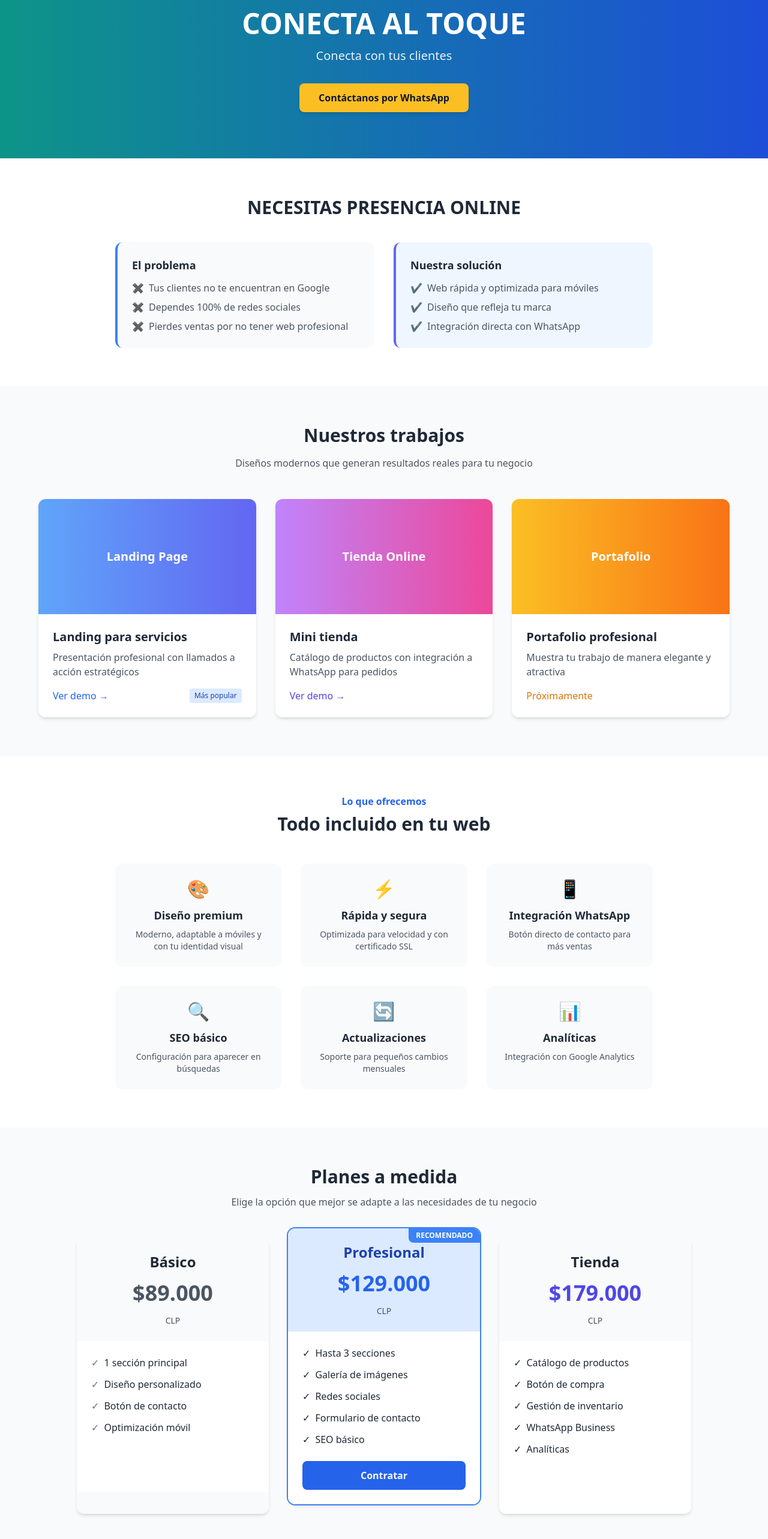
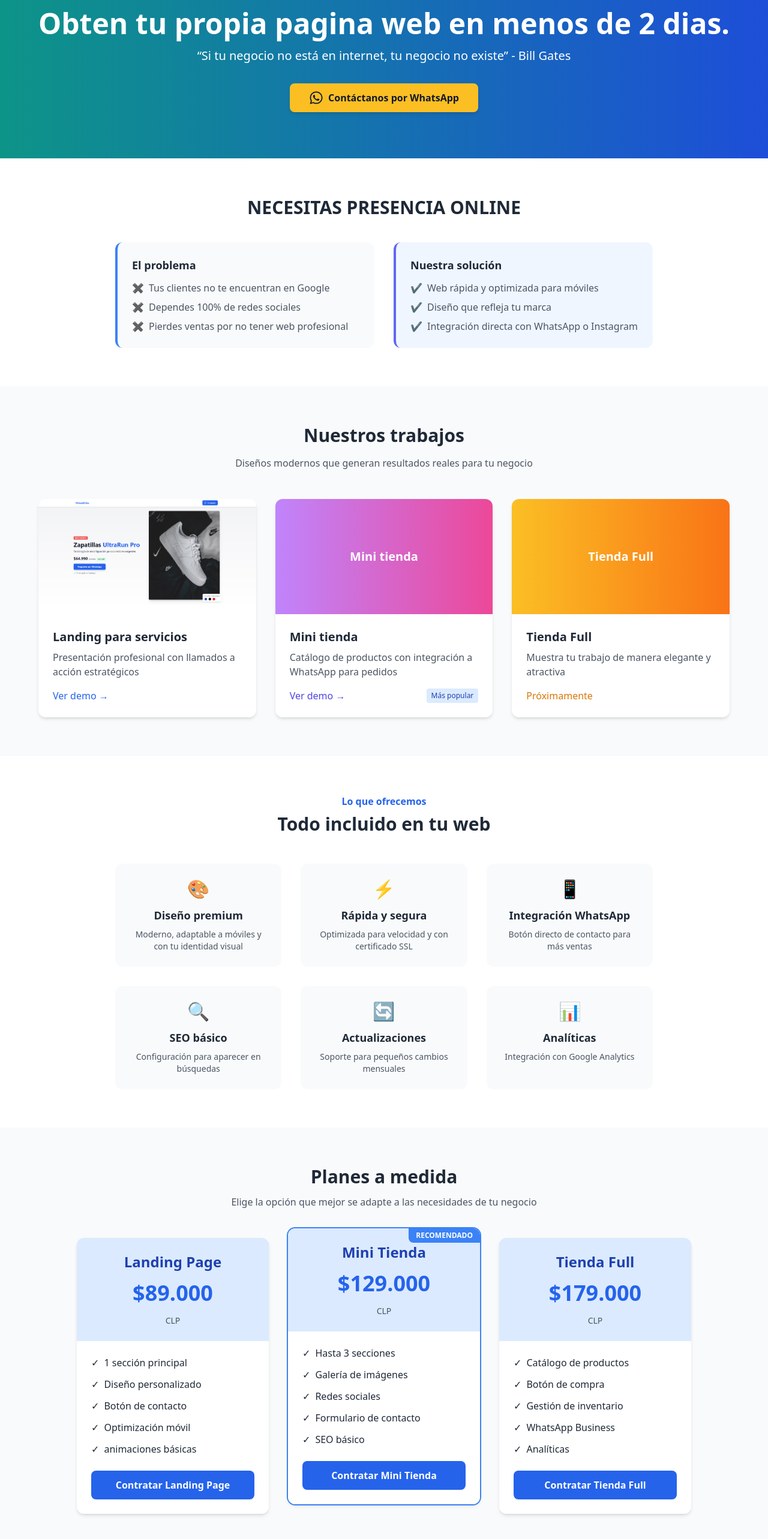
Before and after one commit to JoaquinRCDC/ConectaAlToque, a React (Vite) app: page / in a window 1280 px wide. Shown: the part 216-2782 px from the top of the page at 60% size. Built offline with nearby package versions, Linux system fonts and the light colour scheme.

Commit message:
Mini tienda, falta api ig

```diff
--- a/package.json
+++ b/package.json
@@ -8,8 +8,10 @@
     "preview": "vite preview"
   },
   "dependencies": {
+    "aos": "^2.3.4",
     "react": "^18.2.0",
     "react-dom": "^18.2.0",
+    "react-icons": "^5.5.0",
     "react-router-dom": "^7.6.2"
   },
   "devDependencies": {
--- a/src/App.jsx
+++ b/src/App.jsx
@@ -1,17 +1,28 @@
 const logobanner = new URL('./assets/logobanner.png', import.meta.url).href;
+const EjemploLanding = new URL('./assets/EjemploLanding.png', import.meta.url).href;
+
+import { FaWhatsapp } from "react-icons/fa";
+import AOS from "aos";
+import "aos/dist/aos.css";
+import { useEffect } from "react";
 
 export default function App() {
+   useEffect(() => {
+    AOS.init({ duration: 1500 });
+  }, []);
 
 
   return (
 
-    <div className="font-sans text-gray-800 antialiased">
+
+
+    <div className="font-sans text-gray-800 antialiased" data-aos="fade-up">
       {/* Hero Section - Mejorado con gradiente más suave y mejor espaciado */}
       <header className="bg-gradient-to-r from-teal-600 to-blue-700 text-white py-12 px-4 flex items-center justify-center min-h-[60vh]">
         <div className="max-w-6xl w-full mx-auto">
           <div className="flex flex-col items-center text-center">
             {/* Logo centrado */}
-            <div className="mb-8 w-full max-w-[280px] md:max-w-[350px]">
+            <div className="mb-8 w-full max-w-[280px] md:max-w-[350px]" data-aos="fade-up">
               <img
                 src={logobanner}
                 alt="Logo Conecta al Toque"
@@ -20,26 +31,31 @@ export default function App() {
             </div>
 
             {/* Contenido de texto */}
-            <h1 className="text-4xl md:text-5xl font-bold mb-4">CONECTA AL TOQUE</h1>
-            <p className="text-xl mb-8 opacity-90 max-w-2xl mx-auto">Conecta con tus clientes</p>
+            <h1 className="text-4xl md:text-5xl font-bold mb-4" data-aos="fade-up">Obten tu propia pagina web en menos de 2 dias.</h1>
+            <p className="text-xl mb-8 opacity-90 max-w-2xl mx-auto" data-aos="fade-up" >“Si tu negocio no está en internet, tu negocio no existe” - Bill Gates</p>
 
             {/* Botón */}
+            <div data-aos="fade-up">
             <a
-              href="#contacto"
-              className="inline-block bg-amber-400 hover:bg-amber-300 text-gray-900 font-bold px-8 py-3 rounded-lg transition-colors shadow-md hover:shadow-lg transform hover:-translate-y-1"
+              href="https://wa.me/56929240183?text=Hola!%20Estoy%20interesado%20en%20una%20página%20web%20con%20ConectAlToque"
+              target="_blank"
+              rel="noopener noreferrer"
+              className="inline-flex items-center gap-2 bg-amber-400 hover:bg-amber-300 text-gray-900 font-bold px-8 py-3 rounded-lg transition-colors shadow-md hover:shadow-lg transform hover:-translate-y-1"
             >
+              <FaWhatsapp className="text-2xl" />
               Contáctanos por WhatsApp
             </a>
+            </div>
           </div>
         </div>
       </header>
 
       {/* Problema + Solución - Mejor jerarquía */}
-      <section className="py-16 px-4 bg-white">
+      <section className="py-16 px-4 bg-white " data-aos="fade-up">
         <div className="max-w-4xl mx-auto text-center">
           <h2 className="text-3xl font-bold mb-6">NECESITAS PRESENCIA ONLINE</h2>
           <div className="grid md:grid-cols-2 gap-8 text-left mt-10">
-            <div className="bg-gray-50 p-6 rounded-xl border-l-4 border-blue-500">
+            <div className="bg-gray-50 p-6 rounded-xl border-l-4 border-blue-500 transition-transform duration-300 hover:scale-[1.02] hover:shadow-lg" >
               <h3 className="font-bold text-lg mb-3 text-gray-800">El problema</h3>
               <ul className="space-y-2 text-gray-600">
                 <li className="flex items-start">
@@ -56,7 +72,7 @@ export default function App() {
                 </li>
               </ul>
             </div>
-            <div className="bg-blue-50 p-6 rounded-xl border-l-4 border-indigo-500">
+            <div className="bg-blue-50 p-6 rounded-xl border-l-4 border-indigo-500 transition-transform duration-300 hover:scale-[1.02] hover:shadow-lg">
               <h3 className="font-bold text-lg mb-3 text-gray-800">Nuestra solución</h3>
               <ul className="space-y-2 text-gray-600">
                 <li className="flex items-start">
@@ -69,7 +85,7 @@ export default function App() {
                 </li>
                 <li className="flex items-start">
                   <span className="text-green-500 mr-2">✔</span>
-                  <span>Integración directa con WhatsApp</span>
+                  <span>Integración directa con WhatsApp o Instagram</span>
                 </li>
               </ul>
             </div>
@@ -78,7 +94,7 @@ export default function App() {
       </section>
 
       {/* Ejemplos de páginas - Cards mejoradas */}
-      <section className="py-16 px-4 bg-gray-50">
+      <section className="py-16 px-4 bg-gray-50" data-aos="fade-up" id="servicios">
         <div className="max-w-6xl mx-auto">
           <div className="text-center mb-12">
             <h2 className="text-3xl font-bold mb-4">Nuestros trabajos</h2>
@@ -87,12 +103,18 @@ export default function App() {
             </p>
           </div>
 
-          <div className="grid gap-8 md:grid-cols-2 lg:grid-cols-3">
+          <div className="grid gap-8 md:grid-cols-2 lg:grid-cols-3"> <a href="/ejemplo-landing">
             {/* Ejemplo Landing */}
+
             <div className="bg-white rounded-xl shadow-md overflow-hidden transition-transform duration-300 hover:scale-[1.02] hover:shadow-lg">
-              <div className="h-48 bg-gradient-to-r from-blue-400 to-indigo-500 flex items-center justify-center">
-                <span className="text-white text-xl font-bold">Landing Page</span>
+              <div className="h-48 overflow-hidden">
+                <img
+                  src={EjemploLanding}
+                  alt="Preview Landing"
+                  className="w-full h-full object-cover"
+                />
               </div>
+
               <div className="p-6">
                 <h3 className="font-bold text-xl mb-2">Landing para servicios</h3>
                 <p className="text-gray-600 mb-4">
@@ -105,39 +127,50 @@ export default function App() {
                   >
                     Ver demo →
                   </a>
-                  <span className="text-xs bg-blue-100 text-blue-800 px-2 py-1 rounded">
-                    Más popular
-                  </span>
-                </div>
-              </div>
+
+
                 </div>
 
+              </div>
+
+            </div>
+            </a>
+
             {/* Ejemplo Tienda */}
-            <div className="bg-white rounded-xl shadow-md overflow-hidden transition-transform duration-300 hover:scale-[1.02] hover:shadow-lg">
+            <div className="bg-white rounded-xl shadow-md overflow-hidden transition-transform duration-300 hover:scale-[1.02] hover:shadow-lg"  > <a href="/ejemplo-tienda" >
               <div className="h-48 bg-gradient-to-r from-purple-400 to-pink-500 flex items-center justify-center">
-                <span className="text-white text-xl font-bold">Tienda Online</span>
+                <span className="text-white text-xl font-bold">Mini tienda</span>
               </div>
               <div className="p-6">
                 <h3 className="font-bold text-xl mb-2">Mini tienda</h3>
                 <p className="text-gray-600 mb-4">
                   Catálogo de productos con integración a WhatsApp para pedidos
                 </p>
+                <div className="flex justify-between items-center">
                 <a
                   href="/ejemplo-tienda"
                   className="text-indigo-600 hover:text-indigo-800 font-medium"
                 >
                   Ver demo →
+
+                </a>
+                <span className="text-xs bg-blue-100 text-blue-800 px-2 py-1 rounded">
+                    Más popular
+                  </span>
+                </div>
+
+              </div>
               </a>
             </div>
-            </div>
+
 
             {/* Nuevo ejemplo agregado */}
-            <div className="bg-white rounded-xl shadow-md overflow-hidden transition-transform duration-300 hover:scale-[1.02] hover:shadow-lg">
+            <div className="bg-white rounded-xl shadow-md overflow-hidden transition-transform duration-300 hover:scale-[1.02] hover:shadow-lg" >
               <div className="h-48 bg-gradient-to-r from-amber-400 to-orange-500 flex items-center justify-center">
-                <span className="text-white text-xl font-bold">Portafolio</span>
+                <span className="text-white text-xl font-bold">Tienda Full</span>
               </div>
               <div className="p-6">
-                <h3 className="font-bold text-xl mb-2">Portafolio profesional</h3>
+                <h3 className="font-bold text-xl mb-2">Tienda Full</h3>
                 <p className="text-gray-600 mb-4">
                   Muestra tu trabajo de manera elegante y atractiva
                 </p>
@@ -154,17 +187,18 @@ export default function App() {
       </section>
 
       {/* Servicios - Mejor diseño */}
-      <section className="py-16 px-4 bg-white">
+      <section className="py-16 px-4 bg-white" data-aos="fade-up">
         <div className="max-w-4xl mx-auto text-center">
           <span className="text-blue-600 font-semibold mb-2 block">Lo que ofrecemos</span>
           <h2 className="text-3xl font-bold mb-12">Todo incluido en tu web</h2>
 
-          <div className="grid md:grid-cols-3 gap-8">
+          <div className="grid md:grid-cols-3 gap-8 " >
             {[
               {
                 icon: '🎨',
                 title: 'Diseño premium',
                 description: 'Moderno, adaptable a móviles y con tu identidad visual'
+
               },
               {
                 icon: '⚡',
@@ -192,7 +226,7 @@ export default function App() {
                 description: 'Integración con Google Analytics'
               }
             ].map((service, index) => (
-              <div key={index} className="bg-gray-50 p-6 rounded-xl hover:bg-blue-50 transition-colors">
+              <div key={index} className="bg-gray-50 p-6 rounded-xl hover:bg-blue-50 transition-transform duration-300 hover:scale-[1.02] hover:shadow-lg">
                 <span className="text-3xl mb-3 block">{service.icon}</span>
                 <h3 className="font-bold text-lg mb-2">{service.title}</h3>
                 <p className="text-gray-600 text-sm">{service.description}</p>
@@ -203,7 +237,7 @@ export default function App() {
       </section>
 
       {/* Planes - Más atractivos */}
-      <section className="py-16 px-4 bg-gray-50">
+      <section className="py-16 px-4 bg-gray-50 " data-aos="fade-up" >
         <div className="max-w-5xl mx-auto">
           <div className="text-center mb-12">
             <h2 className="text-3xl font-bold mb-3">Planes a medida</h2>
@@ -215,41 +249,47 @@ export default function App() {
           <div className="grid md:grid-cols-3 gap-8">
             {[
               {
-                name: 'Básico',
+                name: 'Landing Page',
                 price: '$89.000',
                 popular: false,
-                features: ['1 sección principal', 'Diseño personalizado', 'Botón de contacto', 'Optimización móvil'],
-                color: 'gray'
+                features: ['1 sección principal', 'Diseño personalizado', 'Botón de contacto', 'Optimización móvil','animaciones básicas'],
+                color: 'blue'
               },
               {
-                name: 'Profesional',
+                name: 'Mini Tienda',
                 price: '$129.000',
                 popular: true,
                 features: ['Hasta 3 secciones', 'Galería de imágenes', 'Redes sociales', 'Formulario de contacto', 'SEO básico'],
                 color: 'blue'
               },
               {
-                name: 'Tienda',
+                name: 'Tienda Full',
                 price: '$179.000',
                 popular: false,
                 features: ['Catálogo de productos', 'Botón de compra', 'Gestión de inventario', 'WhatsApp Business', 'Analíticas'],
-                color: 'indigo'
+                color: 'blue'
               }
-            ].map((plan, index) => (
+            ].map((plan, index) => {
+              // 🔧 Agrega esto dentro del map
+              const link = `https://wa.me/56912345678?text=${encodeURIComponent(`Hola! Estoy interesado en el plan ${plan.name} de ConectAlToque.`)}`;
+
+              return (
                 <div
                   key={index}
-                className={`relative rounded-xl shadow-md overflow-hidden ${plan.popular ? 'ring-2 ring-blue-500 transform md:-translate-y-4' : ''}`}
+                  className={`relative rounded-xl shadow-md overflow-hidden transition-transform duration-300 hover:scale-[1.02] hover:shadow-lg ${plan.popular ? 'ring-2 ring-blue-500 transform md:-translate-y-4 ' : ''}`}
                 >
                   {plan.popular && (
                     <div className="absolute top-0 right-0 bg-blue-500 text-white text-xs font-bold px-3 py-1 rounded-bl-lg">
                       RECOMENDADO
                     </div>
                   )}
+
                   <div className={`bg-${plan.color}-100 p-6 text-center`}>
                     <h3 className={`text-2xl font-bold text-${plan.color}-800`}>{plan.name}</h3>
                     <p className={`text-${plan.color}-600 text-4xl font-bold my-4`}>{plan.price}</p>
                     <p className="text-gray-600 text-sm">CLP</p>
                   </div>
+
                   <div className="bg-white p-6">
                     <ul className="space-y-3 mb-6">
                       {plan.features.map((feature, i) => (
@@ -259,18 +299,26 @@ export default function App() {
                         </li>
                       ))}
                     </ul>
-                  <button className={`w-full bg-${plan.color}-600 hover:bg-${plan.color}-700 text-white font-bold py-3 rounded-lg transition-colors`}>
-                    Contratar
-                  </button>
+
+                    {/* ✅ Botón funcional por plan */}
+                    <a
+                      href={link}
+                      target="_blank"
+                      rel="noopener noreferrer"
+                      className={`block text-center bg-${plan.color}-600 hover:bg-${plan.color}-700 text-white font-bold py-3 rounded-lg  transition-transform duration-300 hover:scale-[1.02] hover:shadow-lg`}
+                    >
+                      Contratar {plan.name}
+                    </a>
                   </div>
                 </div>
-            ))}
+              );
+            })}
           </div>
         </div>
       </section>
 
       {/* Contacto - Más llamativo */}
-      <section id="contacto" className="py-20 px-4 bg-gradient-to-r from-blue-700 to-indigo-800 text-white text-center">
+      <section id="contacto" className="py-20 px-4 bg-gradient-to-r from-teal-600 to-blue-700 text-white  text-center " >
         <div className="max-w-2xl mx-auto">
           <h2 className="text-3xl font-bold mb-4">¿Listo para comenzar?</h2>
           <p className="text-xl mb-8 opacity-90">
@@ -278,26 +326,32 @@ export default function App() {
           </p>
           <div className="flex flex-col sm:flex-row gap-4 justify-center">
             <a
-              href="https://wa.me/56912345678"
+              href="https://wa.me/56929240183?text=Hola!%20Estoy%20interesado%20en%20una%20página%20web%20con%20ConectAlToque"
               target="_blank"
               rel="noopener noreferrer"
-              className="bg-green-500 hover:bg-green-600 text-white font-bold px-8 py-4 rounded-lg shadow-lg transition-colors flex items-center justify-center gap-2"
+              className="bg-green-700 hover:bg-green-600 text-white font-bold px-8 py-4 rounded-lg shadow-lg  flex items-center justify-center gap-2 transition-transform duration-300 hover:scale-[1.02] hover:shadow-lg"
+
             >
               <span>WhatsApp</span>
               <span>→</span>
+              <FaWhatsapp className="text-2x1" />
             </a>
             <a
-              href="mailto:contacto@conectaltoque.cl"
-              className="bg-white hover:bg-gray-100 text-blue-700 font-bold px-8 py-4 rounded-lg shadow-lg transition-colors"
+              href="https://mail.google.com/mail/?view=cm&fs=1&to=conectaaltoque@gmail.com&su=Quiero%20una%20pagina%20web&body=Hola,%20estoy%20interesado%20en%20una%20página%20web%20con%20ConectAlToque."
+              target="_blank"
+              rel="noopener noreferrer"
+              className="bg-amber-600 hover:bg-amber-500  text-white font-bold px-8 py-4 rounded-lg shadow-lg transition-transform duration-300 hover:scale-[1.02] hover:shadow-lg "
             >
               Email
+              <span>→</span>
+              <span className="text-white">✉️</span>
             </a>
           </div>
         </div>
       </section>
 
       {/* Footer - Más completo */}
-      <footer className="bg-gray-900 text-gray-400 py-12 px-4">
+      <footer className="bg-gradient-to-r from-teal-600 to-blue-700 text-white py-12 px-4">
         <div className="max-w-6xl mx-auto grid md:grid-cols-4 gap-8">
           <div>
             <h3 className="text-white text-lg font-bold mb-4">Conectaltoque</h3>
@@ -308,10 +362,10 @@ export default function App() {
           <div>
             <h4 className="text-white font-medium mb-4">Servicios</h4>
             <ul className="space-y-2 text-sm">
-              <li><a href="#" className="hover:text-white transition">Landing Pages</a></li>
-              <li><a href="#" className="hover:text-white transition">Tiendas Online</a></li>
-              <li><a href="#" className="hover:text-white transition">Portafolios</a></li>
-              <li><a href="#" className="hover:text-white transition">Mantención</a></li>
+              <li><a href="/ejemplo-landing" className="hover:text-white transition">Landing Pages</a></li>
+              <li><a href="/ejemplo-tienda" className="hover:text-white transition">Mini tienda</a></li>
+              <li><a href="servicios" className="hover:text-white transition">Tienda full</a></li>
+              <li><a href="servicios" className="hover:text-white transition">Mantención</a></li>
             </ul>
           </div>
           <div>
@@ -324,8 +378,8 @@ export default function App() {
           <div>
             <h4 className="text-white font-medium mb-4">Contacto</h4>
             <ul className="space-y-2 text-sm">
-              <li>contacto@conectaltoque.cl</li>
-              <li>+56 9 1234 5678</li>
+              <li>conectaaltoque@gmail.com</li>
+              <li>+56 9 2924 0183</li>
               <li className="flex space-x-4 mt-4">
                 <a href="#" className="hover:text-white transition">FB</a>
                 <a href="#" className="hover:text-white transition">IG</a>
--- /dev/null
+++ b/src/components/EjemploMiniTienda/EjemploMiniTienda.jsx
@@ -0,0 +1,85 @@
+import InstagramFeed from "/src/components/InstagramFeed";
+
+export default function MiniTienda() {
+  const productos = [
+  {
+    nombre: "Collar artesanal",
+    categoria: "Joyería",
+    descripcion: "Hecho a mano con piedras naturales.",
+    precio: "$15.990",
+    imagen: "https://via.placeholder.com/400x300?text=Collar"
+  },
+  {
+    nombre: "Tarta de limón",
+    categoria: "Panadería",
+    descripcion: "Receta casera con ingredientes frescos.",
+    precio: "$5.000",
+    imagen: "https://via.placeholder.com/400x300?text=Tarta"
+  },
+  // ...
+];
+
+
+  return (
+    <main className="bg-white min-h-screen py-10 px-4">
+      <section className="max-w-6xl mx-auto text-center mb-12">
+        <h1 className="text-4xl font-bold mb-4 text-blue-700">Mini Tienda</h1>
+        <p className="text-gray-600 max-w-2xl mx-auto">
+          Muestra tus productos con imágenes, precios claros y contacto directo por WhatsApp para comprar fácilmente.
+        </p>
+      </section>
+
+      <section className="grid gap-8 md:grid-cols-2 lg:grid-cols-3 max-w-6xl mx-auto">
+        {productos.map((producto, index) => (
+          <div
+            key={index}
+            className="bg-gray-50 rounded-xl shadow-md overflow-hidden hover:shadow-lg transition"
+          >
+            <img
+              src={producto.imagen}
+              alt={producto.nombre}
+              className="w-full h-48 object-cover"
+            />
+            <div className="p-6 text-left">
+              <h2 className="text-xl font-bold text-gray-800 mb-2">{producto.nombre}</h2>
+              <p className="text-gray-600 mb-2 text-sm">{producto.descripcion}</p>
+              <p className="text-indigo-600 font-semibold text-lg mb-4">{producto.precio}</p>
+              <a
+                href={`https://wa.me/56912345678?text=${encodeURIComponent(
+                  `Hola! Quiero comprar ${producto.nombre}. ¿Está disponible?`
+                )}`}
+                target="_blank"
+                rel="noopener noreferrer"
+                className="inline-block bg-green-500 hover:bg-green-600 text-white px-4 py-2 rounded-lg font-medium"
+              >
+                Comprar por WhatsApp
+              </a>
+            </div>
+          </div>
+        ))}
+      </section>
+
+      <section className="text-center mt-12">
+        <h2 className="text-xl font-bold mb-4">Contáctanos</h2>
+        <div className="flex justify-center gap-4">
+          <a href="https://wa.me/56912345678" target="_blank" className="bg-green-500 text-white px-4 py-2 rounded-lg">WhatsApp</a>
+          <a href="mailto:conectaaltoque@gmail.com" className="bg-blue-500 text-white px-4 py-2 rounded-lg">Email</a>
+          <a href="https://www.instagram.com/tucuenta" target="_blank" className="bg-pink-500 text-white px-4 py-2 rounded-lg">Instagram</a>
+        </div>
+      </section>
+
+      <section className="mt-10 max-w-4xl mx-auto">
+        <h3 className="text-xl font-bold mb-2">Dónde retirarlo</h3>
+        <p className="text-gray-600 mb-4">Puedes pasar por nuestro local en Ñuñoa, Santiago.</p>
+        <iframe
+          className="w-full h-64 rounded-lg"
+          src="https://www.google.com/maps/embed?pb=!1m18!1m12!1m3!1d7912.055681132748!2d-70.60753603465253!3d-33.51153219293432!2m3!1f0!2f0!3f0!3m2!1i1024!2i768!4f13.1!3m3!1m2!1s0x9662d06e6c71db0d%3A0xdfdf70523ce83fbb!2sCenco%20Florida!5e0!3m2!1ses-419!2scl!4v1749741645999!5m2!1ses-419!2scl"
+          allowFullScreen
+          loading="lazy"
+        />
+      </section>
+        <InstagramFeed />
+
+    </main>
+  );
+}
--- a/src/components/EjemploTienda/EjemploTienda.jsx
+++ /dev/null
@@ -1,13 +0,0 @@
-export default function EjemploTienda() {
-  return (
-    <div className="min-h-screen bg-white text-center p-10">
-      <h1 className="text-3xl font-bold text-indigo-600 mb-4">Ejemplo de Tienda Online</h1>
-      <p className="text-gray-700 max-w-xl mx-auto">
-        Esta es una plantilla básica de catálogo con productos, descripciones y botones de contacto.
-      </p>
-      {/* Aquí podrías simular productos, precios, etc. */}
-    </div>
-  );
-
-
-}
--- a/src/main.jsx
+++ b/src/main.jsx
@@ -3,7 +3,7 @@ import ReactDOM from "react-dom/client";
 import { BrowserRouter, Routes, Route } from "react-router-dom";
 import App from "./App";
 import EjemploLanding from "./components/EjemploLanding/EjemploLanding";
-import EjemploTienda from "./components/EjemploTienda/EjemploTienda";
+import EjemploMiniTienda from "./components/EjemploMiniTienda/EjemploMiniTienda";
 import "./index.css";
 
 ReactDOM.createRoot(document.getElementById("root")).render(
@@ -12,7 +12,7 @@ ReactDOM.createRoot(document.getElementById("root")).render(
       <Routes>
         <Route path="/" element={<App />} />
         <Route path="/ejemplo-landing" element={<EjemploLanding />} />
-        <Route path="/ejemplo-tienda" element={<EjemploTienda />} />
+        <Route path="/ejemplo-tienda" element={<EjemploMiniTienda />} />
       </Routes>
     </BrowserRouter>
   </React.StrictMode>
```
Also changed, not shown: postcss.config.js (+5 -5 lines), src/components/EjemploLanding/EjemploLanding.jsx (+3 -11 lines), src/components/InstagramFeed.jsx (+14 -10 lines), src/assets/EjemploLanding.png (added), 1 other file (tests, documents, lock files or other folders). Lines whose indentation alone changed are shown as unchanged.
